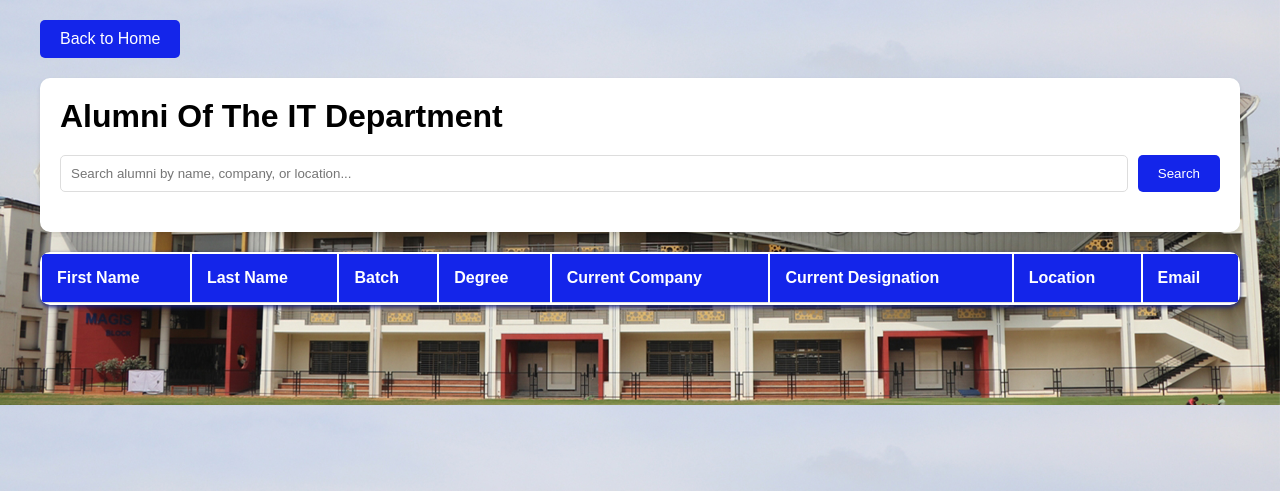
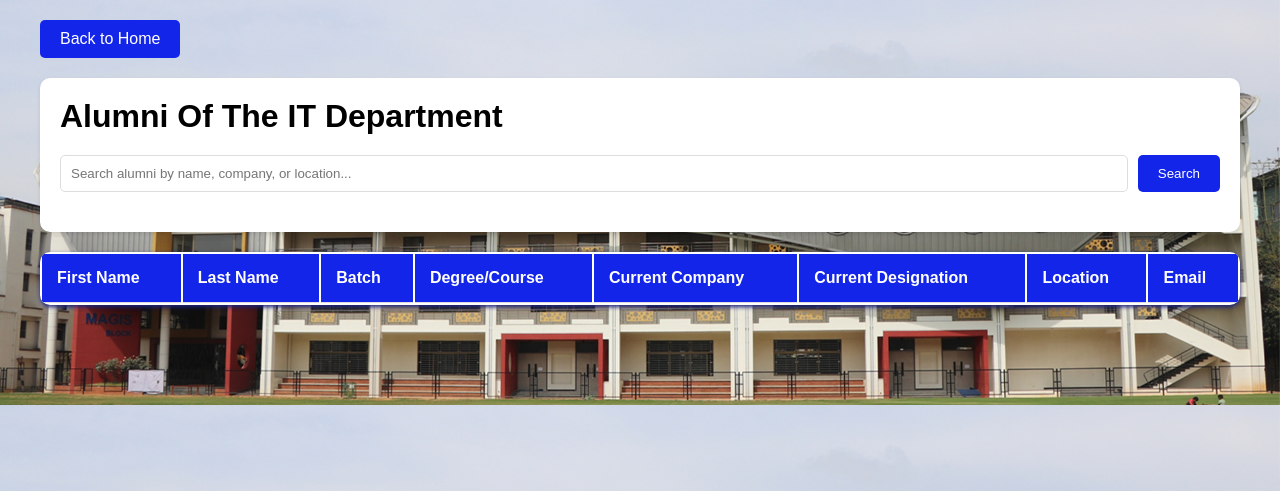
Before and after one commit to goku-naidu/AlumniManagementSystem, a Flask app: page /alumni-directory in a window 1280 px wide. Shown: the top 491 px of the page. Run offline with Flask 3, Linux system fonts and the light colour scheme; lists and menus that the app fills with data are empty.

Commit message:
Modify the templates

```diff
--- a/templates/alumni_directory.html
+++ b/templates/alumni_directory.html
@@ -24,7 +24,7 @@
                     <th>First Name</th>
                     <th>Last Name</th>
                     <th>Batch</th>
-                    <th>Degree</th>
+                    <th>Degree/Course</th>
                     <th>Current Company</th>
                     <th>Current Designation</th>
                     <th>Location</th>
@@ -37,7 +37,7 @@
                     <td>{{ alumnus.first_name }}</td>
                     <td>{{ alumnus.last_name }}</td>
                     <td>{{ alumnus.batch }}</td>
-                    <td>{{ alumnus.degree }}</td>
+                    <td>{{ alumnus.degree_course}}</td>
                     <td>{{ alumnus.current_company }}</td>
                     <td>{{ alumnus.current_designation }}</td>
                     <td>{{ alumnus.location }}</td>
--- a/templates/alumni_events.html
+++ b/templates/alumni_events.html
@@ -26,7 +26,6 @@
                 <th>Time</th>
                 <th>Location</th>
                 <th>Description</th>
-                <th>Status</th>
             </tr>
         </thead>
         <tbody>
```
